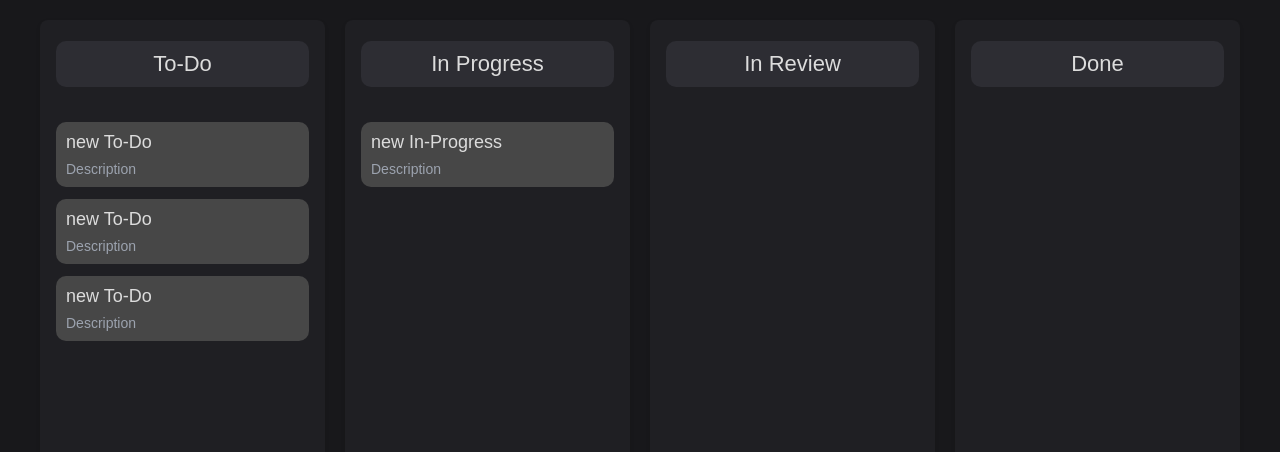
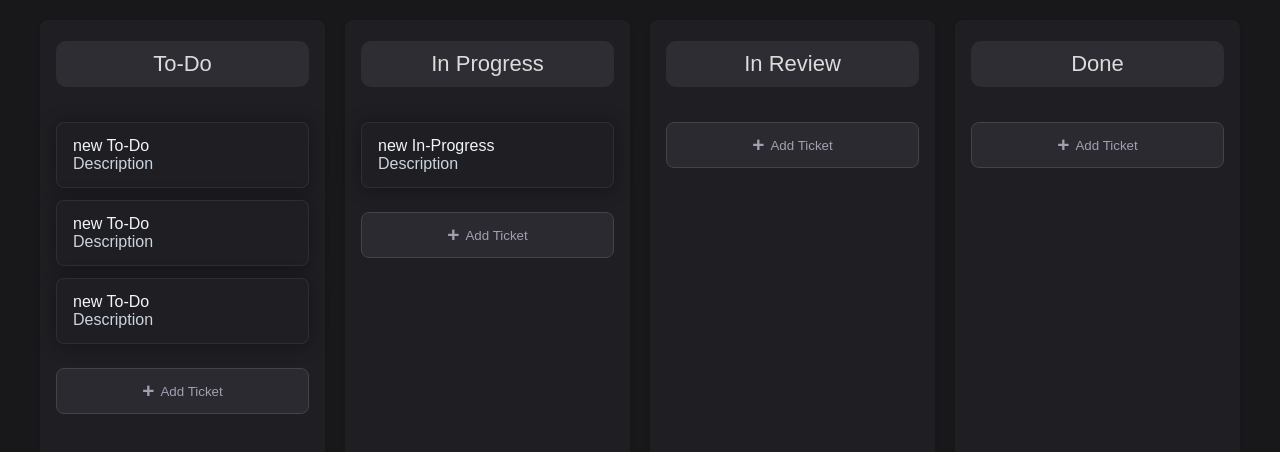
Before and after one commit to alirezaSoleymani/Desk, a website built with Vite: page index.html in a window 1280 px wide. Built offline with nearby package versions, Linux system fonts and the light colour scheme.

Commit message:
feat: add add-ticket button to columns and improve the design a bit

```diff
--- a/src/domain/entities/Column.ts
+++ b/src/domain/entities/Column.ts
@@ -18,6 +18,11 @@ export class Column {
       this.colElement.className = `column ${_status.toString()}`;
       this.colElement.innerHTML = `<div class="col-title">${title}</div>`;
       this.colElement.innerHTML += `<div class="tickets"></div>`;
+
+      const addBtn = document.createElement('button');
+      this.colElement.appendChild(addBtn);
+      addBtn.className = 'add-ticket-btn';
+      addBtn.textContent = 'Add Ticket';
 
       if (_tickets) {
          _tickets.forEach((ticket) => {
--- a/src/style.scss
+++ b/src/style.scss
@@ -27,6 +27,8 @@ body {
 
          .column {
             flex: 1;
+            display: flex;
+            flex-direction: column;
             background-color: #1f1f23;
             border-radius: 8px;
             padding: 16px;
@@ -46,22 +48,98 @@ body {
                display: flex;
                flex-direction: column;
                gap: 12px;
+               margin-bottom: 24px;
+
+               &:empty {
+                  margin-bottom: 0;
+               }
+
+               // .ticket {
+               //    background-color: #474747;
+               //    border-radius: 10px;
+               //    padding: 10px;
+               //    &:hover {
+               //       background-color: #32323a;
+               //    }
+               //    .ticket-title {
+               //       font-size: 18px;
+               //       color: #dcdcdc;
+               //       margin-bottom: 8px;
+               //    }
+               //    .ticket-description {
+               //       font-size: 14px;
+               //       color: #9ca3af;
+               //       word-break: break-all;
+               //    }
+               // }
+
                .ticket {
-                  background-color: #474747;
-                  border-radius: 10px;
-                  padding: 10px;
+                  background: rgba(30, 30, 36, 0.7);
+                  backdrop-filter: blur(8px);
+                  -webkit-backdrop-filter: blur(8px);
+                  border: 1px solid rgba(100, 116, 139, 0.2);
+                  border-radius: 8px;
+                  padding: 14px 16px;
+                  box-shadow: 0 1px 18px rgba(0, 0, 0, 0.35);
+                  transition: all 0.2s ease;
+                  cursor: grab;
+
+                  &:hover {
+                     background: rgba(40, 40, 48, 0.8);
+                     transform: translateY(-1px);
+                     box-shadow: 0 8px 24px rgba(0, 0, 0, 0.5);
+                     border-color: rgba(99, 102, 241, 0.3);
+                  }
+
+                  &:active {
+                     cursor: grabbing;
+                     transform: translateY(-1px);
+                  }
 
                   .ticket-title {
-                     font-size: 18px;
-                     color: #dcdcdc;
-                     margin-bottom: 8px;
+                     color: #f1f5f9;
+                     font-weight: 500;
                   }
 
                   .ticket-description {
-                     font-size: 14px;
-                     color: #9ca3af;
-                     word-break: break-all;
+                     color: #cbd5e1;
                   }
+               }
+            }
+            .add-ticket-btn {
+               display: flex;
+               align-items: center;
+               justify-content: center;
+               gap: 6px;
+               width: 100%;
+               padding: 10px 12px;
+               // margin-top: 12px;
+               background: #2a2a30;
+               border: 1px solid #444;
+               border-radius: 8px;
+               color: #a0a0b0;
+               font-weight: 500;
+               cursor: pointer;
+               transition: all 0.18s ease;
+
+               &:hover {
+                  background: #3a3a42;
+                  color: #e0e0ff;
+                  border-color: #5a5a6a;
+                  box-shadow: 0 2px 8px rgba(0, 0, 0, 0.35);
+                  transform: translateY(-1px);
+               }
+
+               &:active {
+                  transform: translateY(0);
+                  box-shadow: 0 1px 4px rgba(0, 0, 0, 0.4);
+               }
+
+               /* Optional: plus icon styling */
+               &::before {
+                  content: '+';
+                  font-size: 1.3rem;
+                  font-weight: bold;
                }
             }
          }
```
